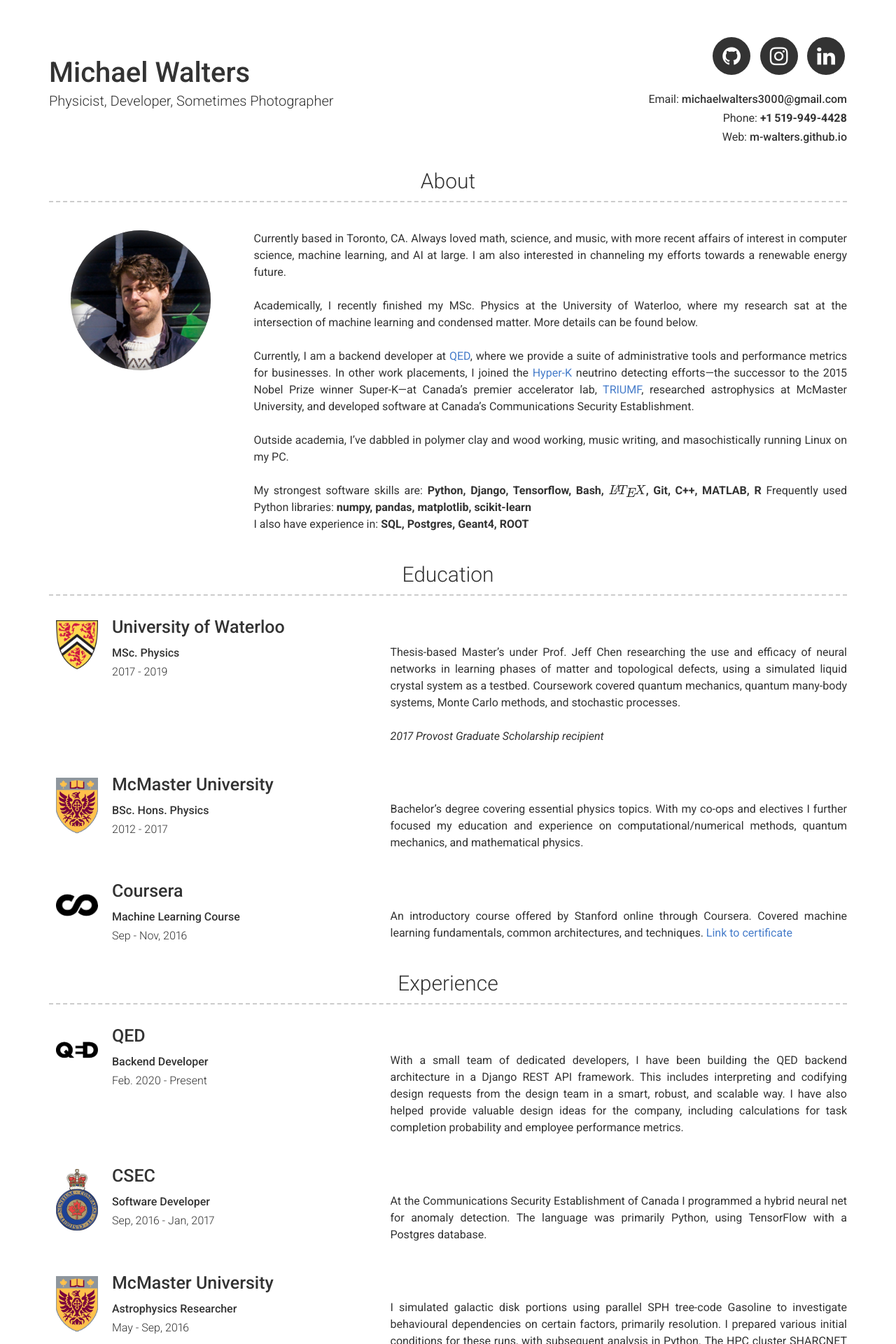
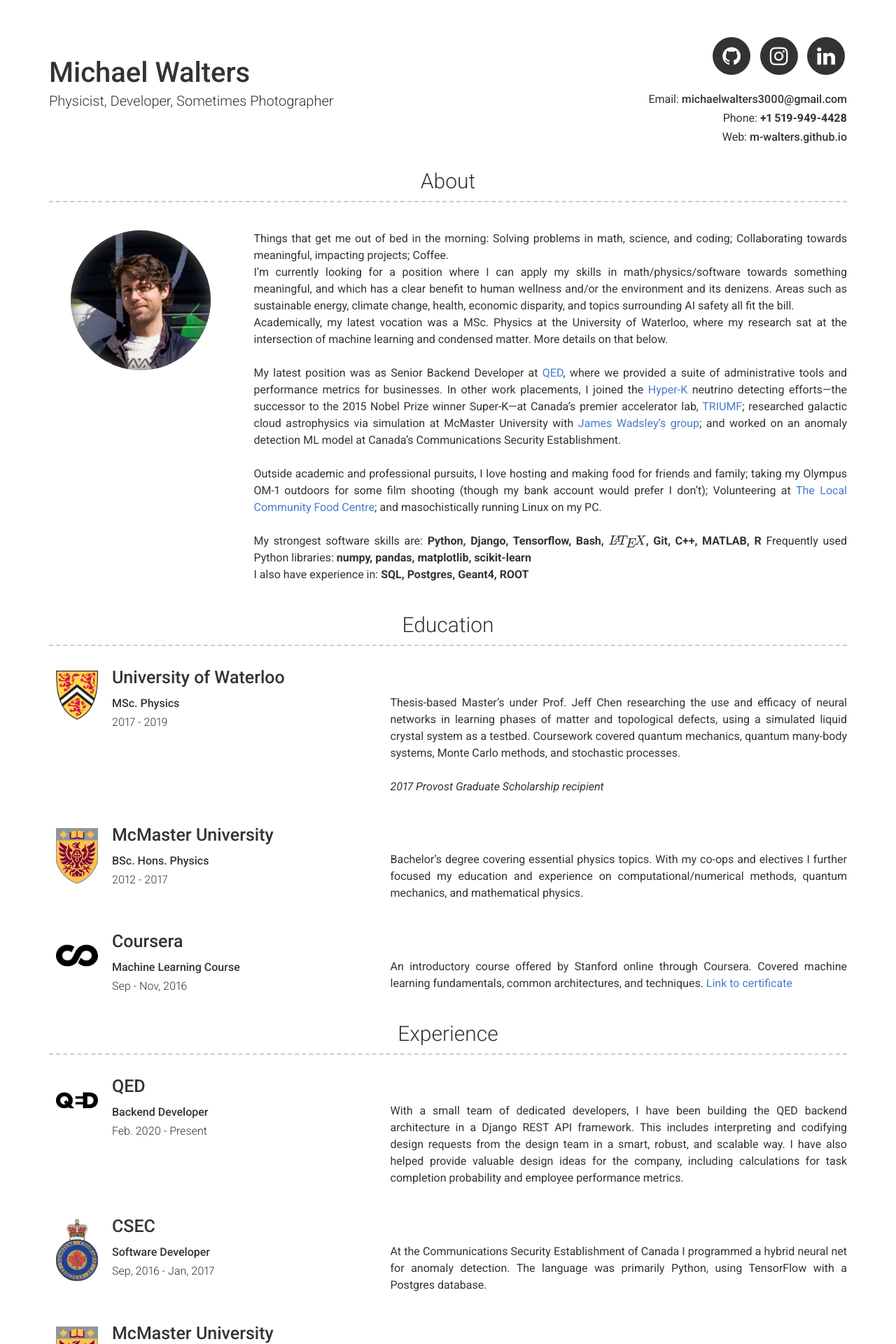
Before and after one commit to m-walters/m-walters.github.io, a Jekyll site: the page built from index.md, in a window 1280 px wide. Shown: the top 1920 px of the page at 70% size. Built offline with Jekyll 4.4.1, drawn with Linux system fonts in a browser that asks for light colours; formulas are drawn with MathJax 3; some of the changed text lies outside the part shown.

Commit message:
Update information

```diff
--- a/_config.yml
+++ b/_config.yml
@@ -19,20 +19,24 @@ about_title: About
 about_profile_image: "/assets/images/garage_sqr_zoom.png"
 about_content: | # this will include new lines to allow paragraphs
 
-  Currently based in Toronto, CA. Always loved math, science, and music, with more recent affairs of interest in computer science, machine learning, and AI at large. I am also interested in channeling my efforts towards a renewable energy future.
+  Things that get me out of bed in the morning: Solving problems in math, science, and coding; Collaborating towards meaningful, impacting projects; Coffee.
+  I'm currently looking for a position where I can apply my skills in math/physics/software towards something meaningful, and which has a clear
+  benefit to human wellness and/or the environment and its denizens. Areas such as sustainable energy, climate change, health, economic disparity, and topics surrounding
+  AI safety all fit the bill.
   <br/>
-  Academically, I recently finished my MSc. Physics at the University of Waterloo, where
+  Academically, my latest vocation was a MSc. Physics at the University of Waterloo, where
   my research sat at the intersection of machine learning
-  and condensed matter. More details can be found below.
+  and condensed matter. More details on that below.
   <br/>
-  Currently, I am a backend developer at [QED](http://qed.andrewlee.co/), where we provide a suite of administrative tools and performance metrics for businesses.
-  In other work placements, I joined the [Hyper-K](http://www.hyperk.org/)
+  My latest position was as Senior Backend Developer at [QED](http://qed.software/), where we provided a suite of administrative tools and performance metrics for businesses.
+  In other work placements, I joined the [Hyper-K](http://https://www-sk.icrr.u-tokyo.ac.jp/en/hk/)
   neutrino detecting efforts&mdash;the successor to the 2015 Nobel Prize winner
   Super-K&mdash;at Canada's premier accelerator lab,
-  [TRIUMF](https://www.triumf.ca), researched astrophysics
-  at McMaster University, and developed software at Canada's Communications Security Establishment.
+  [TRIUMF](https://www.triumf.ca); researched galactic cloud astrophysics via simulation at McMaster University with [James Wadsley's group](https://physics.mcmaster.ca/~wadsley/);
+  and worked on an anomaly detection ML model at Canada's Communications Security Establishment.
   <br/>
-  Outside academia, I've dabbled in polymer clay and wood working, music writing,
+  Outside academic and professional pursuits, I love hosting and making food for friends and family; taking my Olympus OM-1 outdoors for some
+  film shooting (though my bank account would prefer I don't); Volunteering at [The Local Community Food Centre](https://thelocalcfc.org);
   and masochistically running Linux on my PC.
   <br/>
   My strongest software skills are: __Python, Django, Tensorflow, Bash, $$\LaTeX$$, Git, C++, MATLAB, R__
@@ -52,7 +56,8 @@ projects_title: Misc. #(Use this to override about projects section title)
 # More Section
 more_title: Projects & Publications #(Use this to override about more section title)
 more_content: | # this will include new lines to allow paragraphs
-  - Traffic prediction Graph Neural Net. In progress on github. View the working [toy model](https://github.com/m-walters/graphnn_toy).
+  - \[Patent Pending\] [RiskRay](/assets/risk_ray_summary.pdf). Using ML to detect hips at risk of fracture.
+  - Traffic prediction Graph Neural Net. View the proof-of-concept [toy model](https://github.com/m-walters/traffic_graphnn_toy).
   - My MSc. thesis: _Machine learning topological defects of liquid crystals
   in two dimensions._ Available online on [UWSpace](http://hdl.handle.net/10012/14949) (2019).
   - M. Walters, Q. Wei, J. Z. Y. Chen. _Machine learning topological defects of confined liquid crystals
--- a/_sass/base.scss
+++ b/_sass/base.scss
@@ -105,7 +105,7 @@ picture {
 #slider {
   position: absolute;
   width: 9300px; /* We have 16 unique images, but 31 in our series since 15 are duplicated, 31 * 300 px */
-  animation: slide 60s linear infinite; }
+  animation: slide 160s linear infinite; }
 
 .slider-wrapper {
   height: 220px;
```
